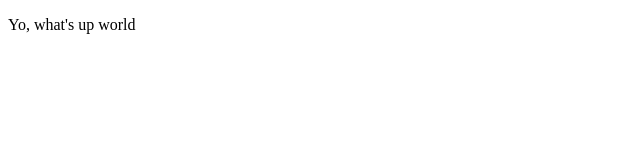
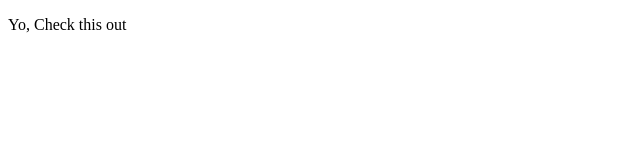
Before and after one commit to richbuilder3/githubexamplerg, a plain HTML site: page index.html in a window 1280 px wide. Shown: the full height of the page, 0-640 px from the left. Drawn offline with Linux system fonts and the light colour scheme.

Commit message:
new change

```diff
--- a/index.html
+++ b/index.html
@@ -4,6 +4,6 @@
 
     </head>
     <body>
-        <p>Yo, what's up world</p>
+        <p>Yo, Check this out</p>
     </body>
 </html>
```
